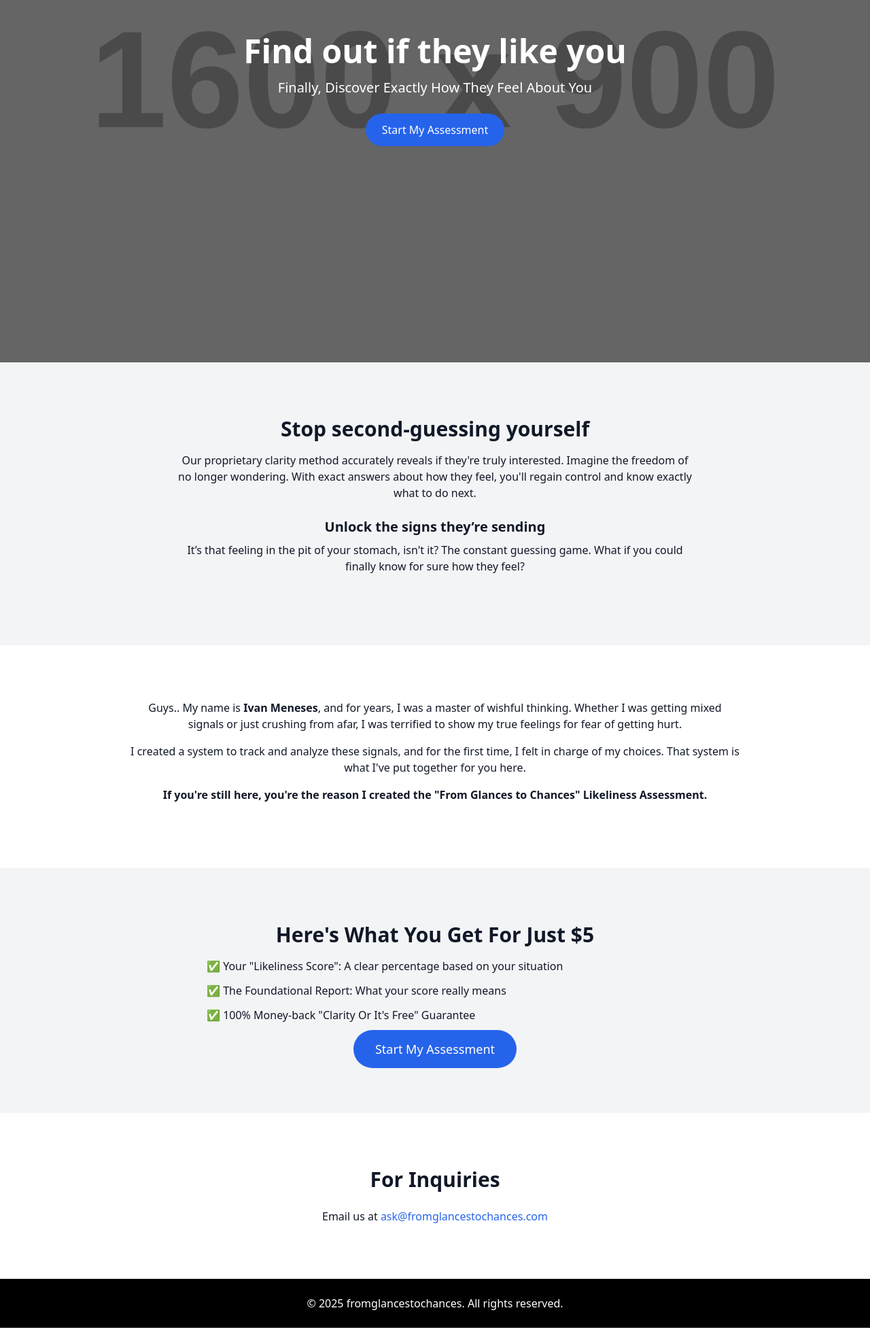
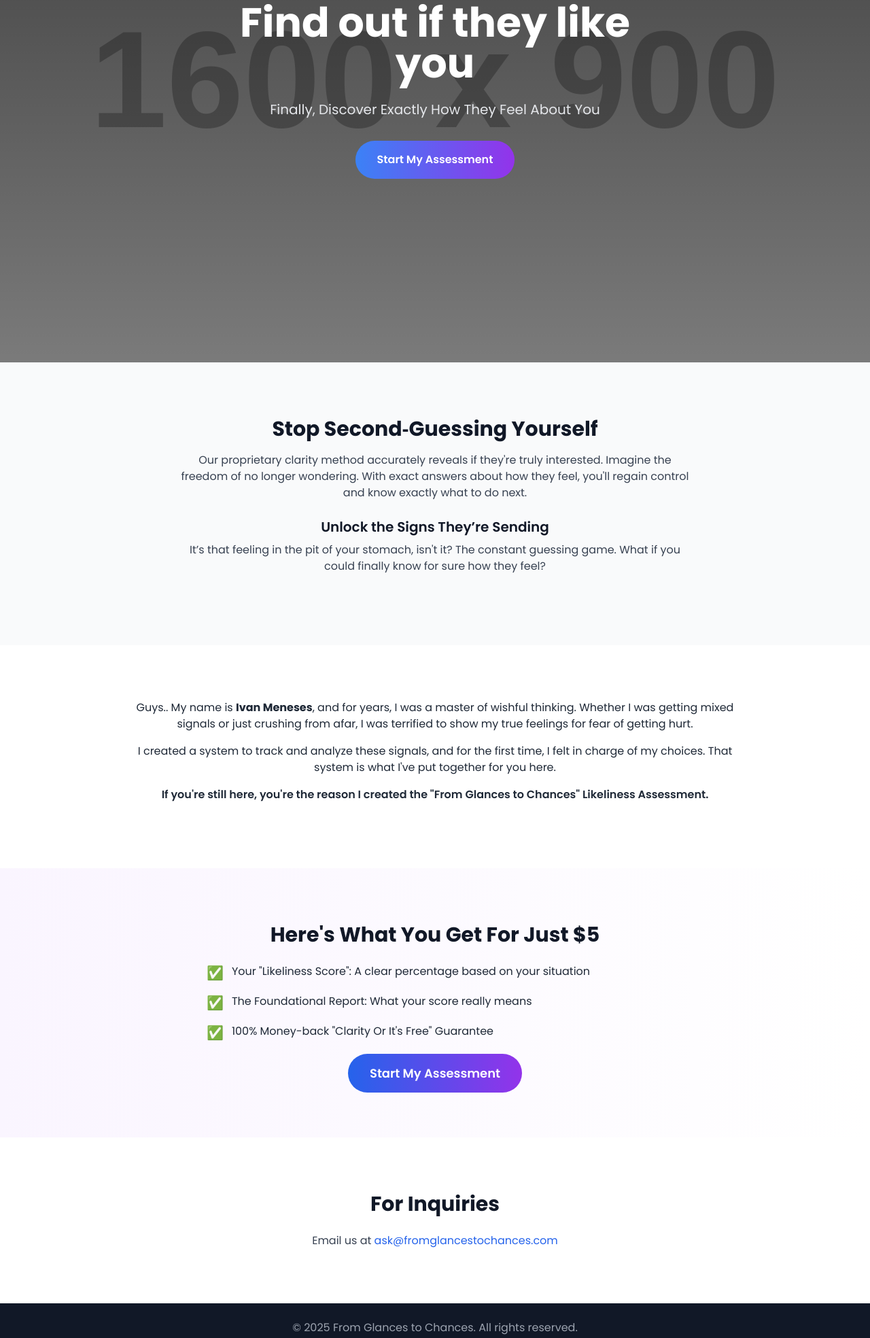
Before and after one commit to Trophy011/Fromglancestochances, a plain HTML site: page index.html in a window 1280 px wide. Shown: the part 267-2235 px from the top of the page at 68% size. Drawn offline with nearby package versions, Linux system fonts and the light colour scheme; placeholder pictures from the web are drawn by us.

Commit message:
Update index.html

```diff
--- a/index.html
+++ b/index.html
@@ -1,68 +1,74 @@
-
 <!DOCTYPE html>
 <html lang="en">
 <head>
-  <meta charset="UTF-8">
-  <meta name="viewport" content="width=device-width, initial-scale=1.0">
+  <meta charset="UTF-8" />
+  <meta name="viewport" content="width=device-width, initial-scale=1.0" />
   <title>From Glances to Chances</title>
+  <link href="https://fonts.googleapis.com/css2?family=Poppins:wght@400;600;700&display=swap" rel="stylesheet">
   <script src="https://cdn.tailwindcss.com"></script>
+  <style>
+    body {
+      font-family: 'Poppins', sans-serif;
+    }
+  </style>
 </head>
-<body class="bg-white text-gray-900 font-sans">
+<body class="bg-white text-gray-900">
 
   <!-- Hero Section -->
-  <section class="bg-cover bg-center h-screen text-white" style="background-image: url('https://via.placeholder.com/1600x900');">
-    <div class="flex items-center justify-center h-full bg-black bg-opacity-50">
-      <div class="text-center px-6">
-        <h1 class="text-5xl font-bold">Find out if they like you</h1>
-        <p class="mt-4 text-xl max-w-2xl mx-auto">Finally, Discover Exactly How They Feel About You</p>
-        <a href="#assessment" class="mt-6 inline-block bg-blue-600 px-6 py-3 text-white rounded-full">Start My Assessment</a>
+  <section class="relative bg-cover bg-center h-screen" style="background-image: url('https://via.placeholder.com/1600x900');">
+    <div class="absolute inset-0 bg-gradient-to-b from-black/70 to-black/40"></div>
+    <div class="relative z-10 flex items-center justify-center h-full text-center px-6">
+      <div class="max-w-2xl">
+        <h1 class="text-5xl md:text-6xl font-bold text-white">Find out if they like you</h1>
+        <p class="mt-6 text-xl text-gray-200">Finally, Discover Exactly How They Feel About You</p>
+        <a href="#assessment" class="mt-8 inline-block bg-gradient-to-r from-blue-500 to-purple-600 px-8 py-4 text-white rounded-full font-semibold transition hover:opacity-90">Start My Assessment</a>
       </div>
     </div>
   </section>
 
-  <!-- Section: Why You Need This -->
-  <section class="py-20 px-6 bg-gray-100 text-center">
+  <!-- Why You Need This Section -->
+  <section class="py-20 px-6 bg-gray-50 text-center">
     <div class="max-w-3xl mx-auto">
-      <h2 class="text-3xl font-bold mb-4">Stop second-guessing yourself</h2>
-      <p class="mb-6">Our proprietary clarity method accurately reveals if they're truly interested. Imagine the freedom of no longer wondering. With exact answers about how they feel, you'll regain control and know exactly what to do next.</p>
-      <h3 class="text-xl font-semibold mb-2">Unlock the signs they’re sending</h3>
-      <p class="mb-6">It’s that feeling in the pit of your stomach, isn't it? The constant guessing game. What if you could finally know for sure how they feel?</p>
+      <h2 class="text-3xl font-bold mb-4">Stop Second‑Guessing Yourself</h2>
+      <p class="mb-6 text-gray-700">Our proprietary clarity method accurately reveals if they're truly interested. Imagine the freedom of no longer wondering. With exact answers about how they feel, you'll regain control and know exactly what to do next.</p>
+      <h3 class="text-xl font-semibold mb-2 text-gray-900">Unlock the Signs They’re Sending</h3>
+      <p class="mb-6 text-gray-700">It’s that feeling in the pit of your stomach, isn't it? The constant guessing game. What if you could finally know for sure how they feel?</p>
     </div>
   </section>
 
-  <!-- Section: Story & Background -->
-  <section class="py-20 px-6 text-center">
-    <div class="max-w-4xl mx-auto">
+  <!-- Story & Background Section -->
+  <section class="py-20 px-6 text-center bg-white">
+    <div class="max-w-4xl mx-auto text-gray-800">
       <p class="mb-4">Guys.. My name is <strong>Ivan Meneses</strong>, and for years, I was a master of wishful thinking. Whether I was getting mixed signals or just crushing from afar, I was terrified to show my true feelings for fear of getting hurt.</p>
       <p class="mb-4">I created a system to track and analyze these signals, and for the first time, I felt in charge of my choices. That system is what I've put together for you here.</p>
       <p class="mb-4 font-semibold">If you're still here, you're the reason I created the "From Glances to Chances" Likeliness Assessment.</p>
     </div>
   </section>
 
-  <!-- Section: Offer -->
-  <section id="assessment" class="py-20 px-6 bg-gray-100 text-center">
+  <!-- Offer Section -->
+  <section id="assessment" class="py-20 px-6 bg-gradient-to-r from-purple-50 to-white text-center">
     <div class="max-w-2xl mx-auto">
-      <h2 class="text-3xl font-bold mb-4">Here's What You Get For Just $5</h2>
-      <ul class="text-left mb-6 space-y-3">
-        <li>✅ Your "Likeliness Score": A clear percentage based on your situation</li>
-        <li>✅ The Foundational Report: What your score really means</li>
-        <li>✅ 100% Money-back "Clarity Or It's Free" Guarantee</li>
+      <h2 class="text-3xl font-bold mb-6 text-gray-900">Here's What You Get For Just $5</h2>
+      <ul class="text-left mb-8 space-y-4 text-gray-800">
+        <li class="flex items-start"><span class="text-xl text-purple-600 mr-3">✅</span> <span>Your "Likeliness Score": A clear percentage based on your situation</span></li>
+        <li class="flex items-start"><span class="text-xl text-purple-600 mr-3">✅</span> <span>The Foundational Report: What your score really means</span></li>
+        <li class="flex items-start"><span class="text-xl text-purple-600 mr-3">✅</span> <span>100% Money-back "Clarity Or It's Free" Guarantee</span></li>
       </ul>
-      <a href="#" class="bg-blue-600 text-white px-8 py-4 rounded-full text-lg">Start My Assessment</a>
+      <a href="#" class="bg-gradient-to-r from-blue-600 to-purple-600 hover:opacity-90 text-white px-8 py-4 rounded-full text-lg font-semibold transition">Start My Assessment</a>
     </div>
   </section>
 
   <!-- Contact Section -->
-  <section id="contact" class="py-20 px-6">
-    <div class="max-w-xl mx-auto text-center">
-      <h2 class="text-3xl font-bold mb-6">For Inquiries</h2>
-      <p>Email us at <a href="mailto: managementofficails001@gmail.com" class="text-blue-600">ask@fromglancestochances.com</a></p>
+  <section id="contact" class="py-20 px-6 bg-white text-center">
+    <div class="max-w-xl mx-auto">
+      <h2 class="text-3xl font-bold mb-6 text-gray-900">For Inquiries</h2>
+      <p class="text-gray-700">Email us at <a href="managementofficails001@gmail.com" class="text-blue-600 hover:underline">ask@fromglancestochances.com</a></p>
     </div>
   </section>
 
   <!-- Footer -->
-  <footer class="bg-black text-white py-6 text-center">
-    <p>&copy; 2025 fromglancestochances. All rights reserved.</p>
+  <footer class="bg-gray-900 text-gray-400 py-6 text-center">
+    <p>&copy; 2025 From Glances to Chances. All rights reserved.</p>
   </footer>
 
 </body>
```
